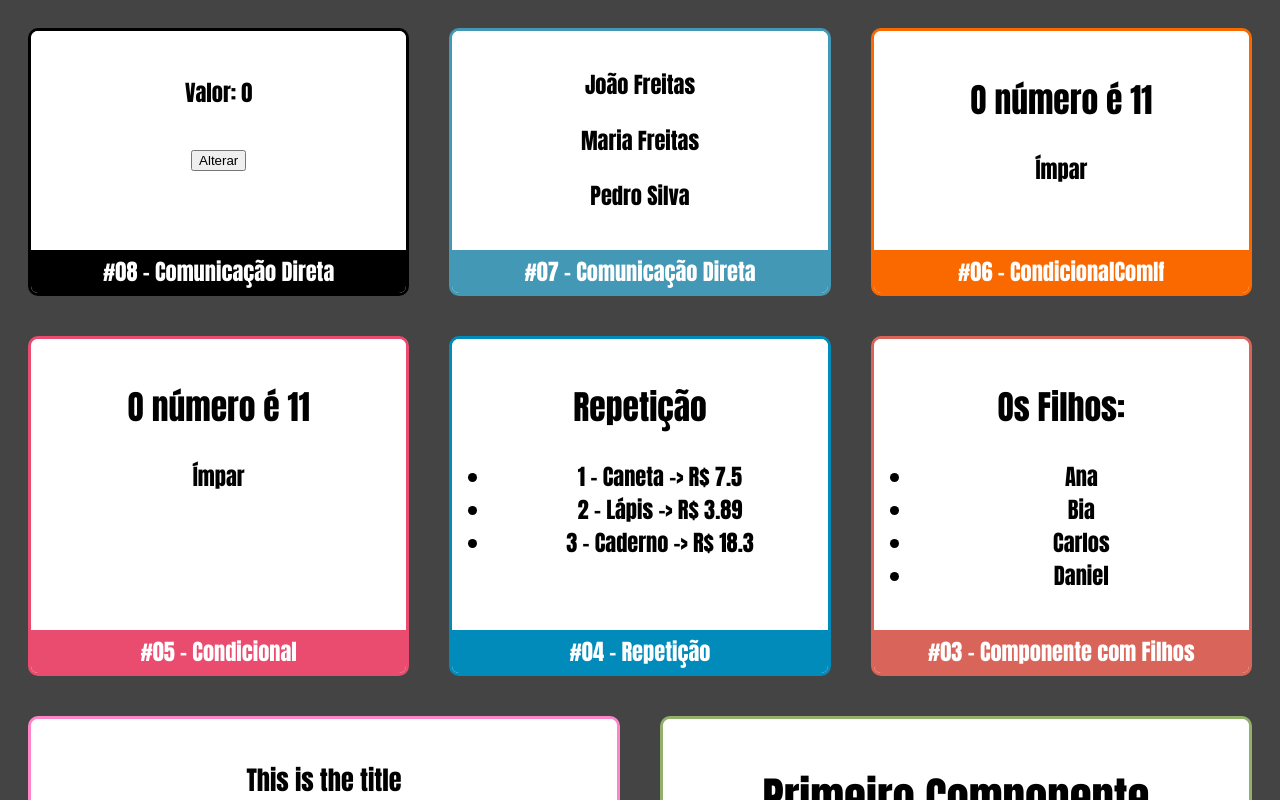
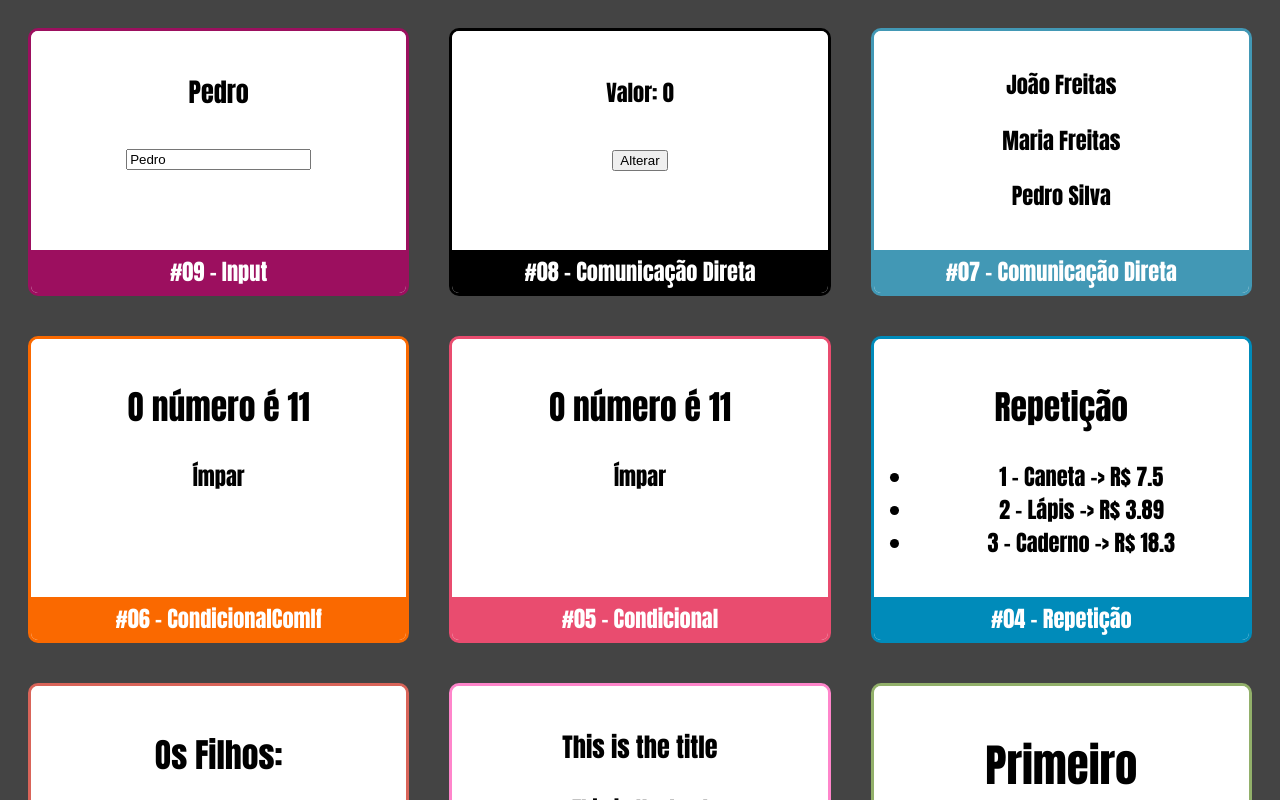
Before and after one commit to PGabriel-MB/react_app, a React (Create React App) app: page / in a window 1280 px wide. Shown: the top 800 px of the page. Built offline with nearby package versions, Linux system fonts and the light colour scheme.

Commit message:
estados com input

```diff
--- a/src/App.jsx
+++ b/src/App.jsx
@@ -11,9 +11,13 @@
 import CondicionalComIf from './components/basicos/CondicionalComIf';
 import Pai from './components/comunicacao/direta/Pai';
 import Super from './components/comunicacao/indireta/Super';
+import Input from './components/form/input';
 
 export default props => (
   <div className="App">
+    <Card titulo="#09 - Input" color="#9C0F5F">
+      <Input></Input>
+    </Card>
     <Card titulo="#08 - Comunicação Direta" color="#000">
       <Super sobrenome="Freitas"></Super>
     </Card>
--- /dev/null
+++ b/src/components/form/input.jsx
@@ -0,0 +1,11 @@
+import React, { useState } from 'react';
+
+export default props => {
+    let [nome, setNome] = useState('Pedro');
+    return (
+        <>
+            <h3>{nome}</h3>
+            <input type="text" value={nome} onChange={e => setNome(e.target.value)} />
+        </>
+    );
+}
```
